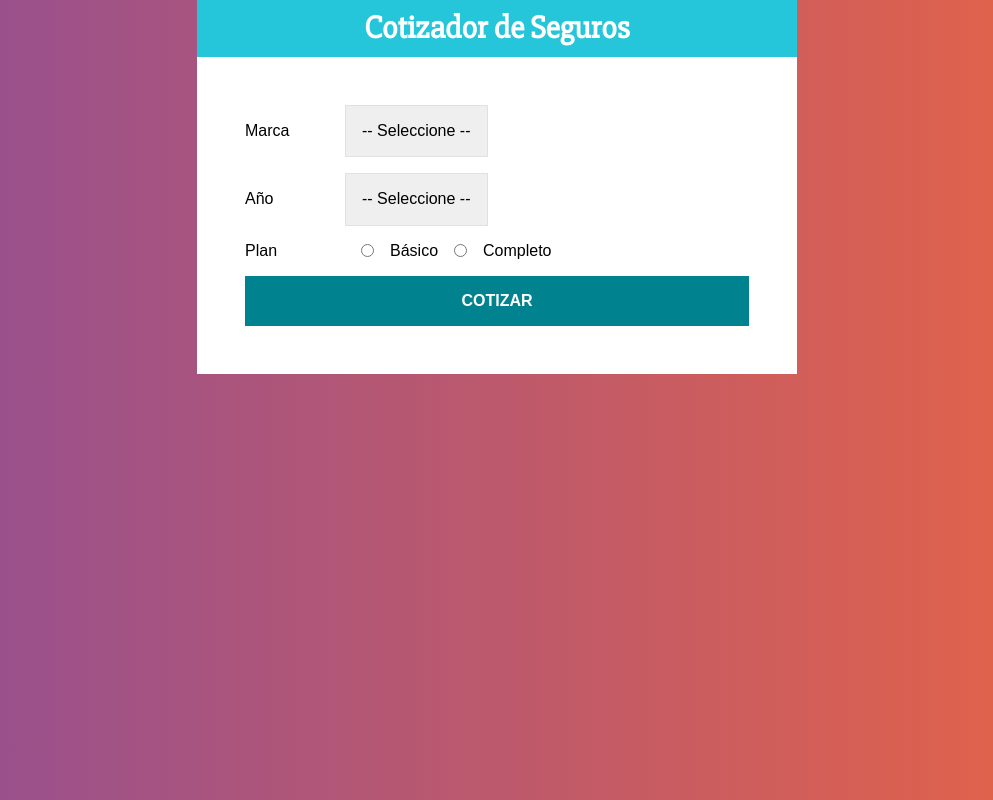
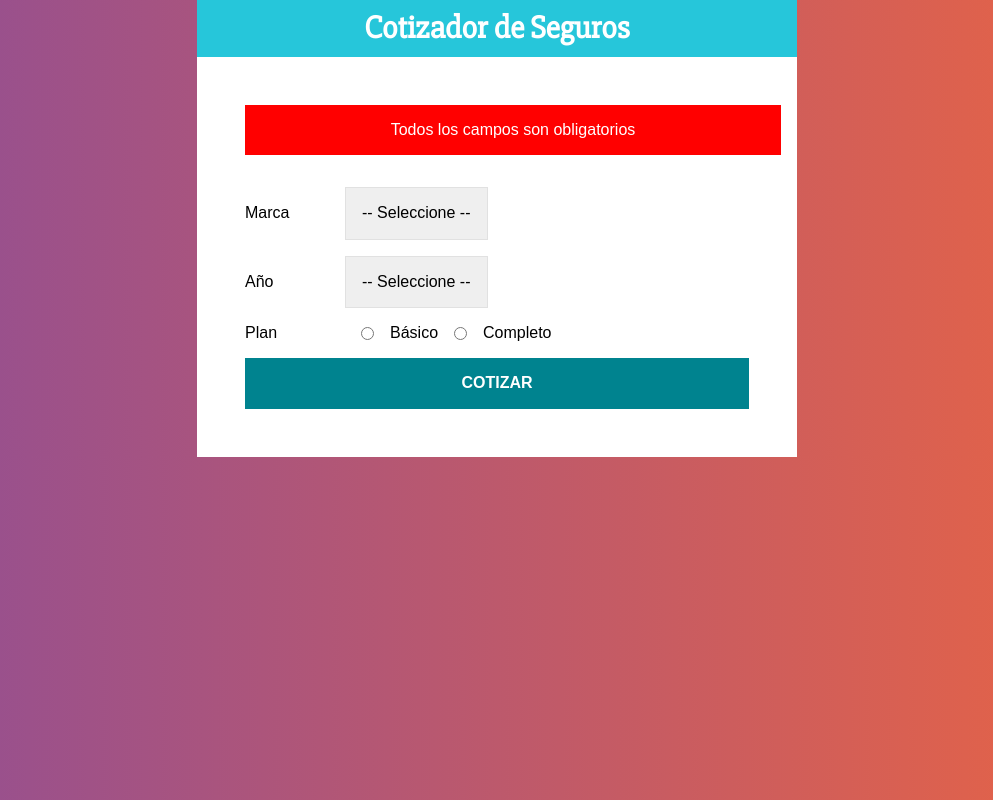
Before and after one commit to Jackeline1410/Cotizador, a React (Create React App) app: page / in a window 1280 px wide. Both pictures are taken after a click on the button "COTIZAR". Shown: the whole page, without its empty margins (143-1136 px from the left). Built offline with nearby package versions, Linux system fonts and the light colour scheme.

Commit message:
Validando el formulario

```diff
--- a/src/components/Formulario.js
+++ b/src/components/Formulario.js
@@ -1,4 +1,4 @@
-import React from 'react';
+import React, {useState} from 'react';
 import styled from '@emotion/styled';
 
 const Campo = styled.div`
@@ -21,7 +21,6 @@
 
 const InputRadio = styled.input`
     margin: 0 1rem;
-    }
 `;
 
 const Boton = styled.button`
@@ -38,14 +37,80 @@
     &:hover {
         background-color: #26C6DA;
         cursor: pointer;
+    }
+`;
+
+const Error = styled.div`
+    background-color: red;
+    color: white;
+    padding: 1rem;
+    width: 100%;
+    text-align: center;
+    margin-bottom: 2rem;
 `;
 
 const Formulario = () => {
+
+const [ datos, guardarDatos ] = useState({
+    marca: '',
+    year: '',
+    plan: ''
+});
+
+const [ error, guardarError ] = useState(false);
+
+// extraer los valores del state
+const { marca, year, plan } = datos;
+
+// leer los datos del formulario y colocarlos en el state
+const obtenerInformacion = e => {
+    guardarDatos({
+        ...datos,
+        [ e.target.name ] : e.target.value
+    })
+}
+
+// cuando el usuario presiona submit
+const cotizarSeguro = e => {
+    e.preventDefault();
+
+    if(marca.trim() === '' || year.trim() === '' || plan.trim() === '' ) {
+        guardarError(true);
+        return;
+    }
+    guardarError(false);
+
+    // obtener la diferencia de años
+
+    // por cada año hay que restar el 3% del valor
+
+    // El Americano sera un 15%
+
+    // El Asiatico sera un 5%
+
+    // El Europeo sera un 30%
+
+    // Basico aumenta 20%
+
+    // Completo aumenta 50%
+
+    // Total
+
+}
+
     return (
-        <form>
+        <form
+            onSubmit={cotizarSeguro}
+        >
+            { error  ? <Error>Todos los campos son obligatorios</Error> : null }
+
             <Campo>
                <Label>Marca</Label>
-               <Select>
+               <Select
+                    name="marca"
+                    value={marca}
+                    onChange={obtenerInformacion}
+               >
                     <option value="">-- Seleccione --</option>
                     <option value="americano">-- Americano --</option>
                     <option value="europeo">-- Europeo --</option>
@@ -55,7 +120,11 @@
 
             <Campo>
                <Label>Año</Label>
-               <Select>
+               <Select
+                    name="year"
+                    value={year}
+                    onChange={obtenerInformacion}
+               >
                <option value="">-- Seleccione --</option>
                     <option value="2021">2021</option>
                     <option value="2020">2020</option>
@@ -76,16 +145,20 @@
                     type="radio"
                     name="plan"
                     value="basico"
+                    checked={plan === "basico"}
+                    onChange={obtenerInformacion}
                 /> Básico
 
                 <InputRadio
                     type="radio"
                     name="plan"
                     value="completo"
+                    checked={plan === "completo"}
+                    onChange={obtenerInformacion}
                 /> Completo
         </Campo>
 
-        <Boton type="button">Cotizar</Boton>
+        <Boton type="submit">Cotizar</Boton>
         </form>
 
      );
```
